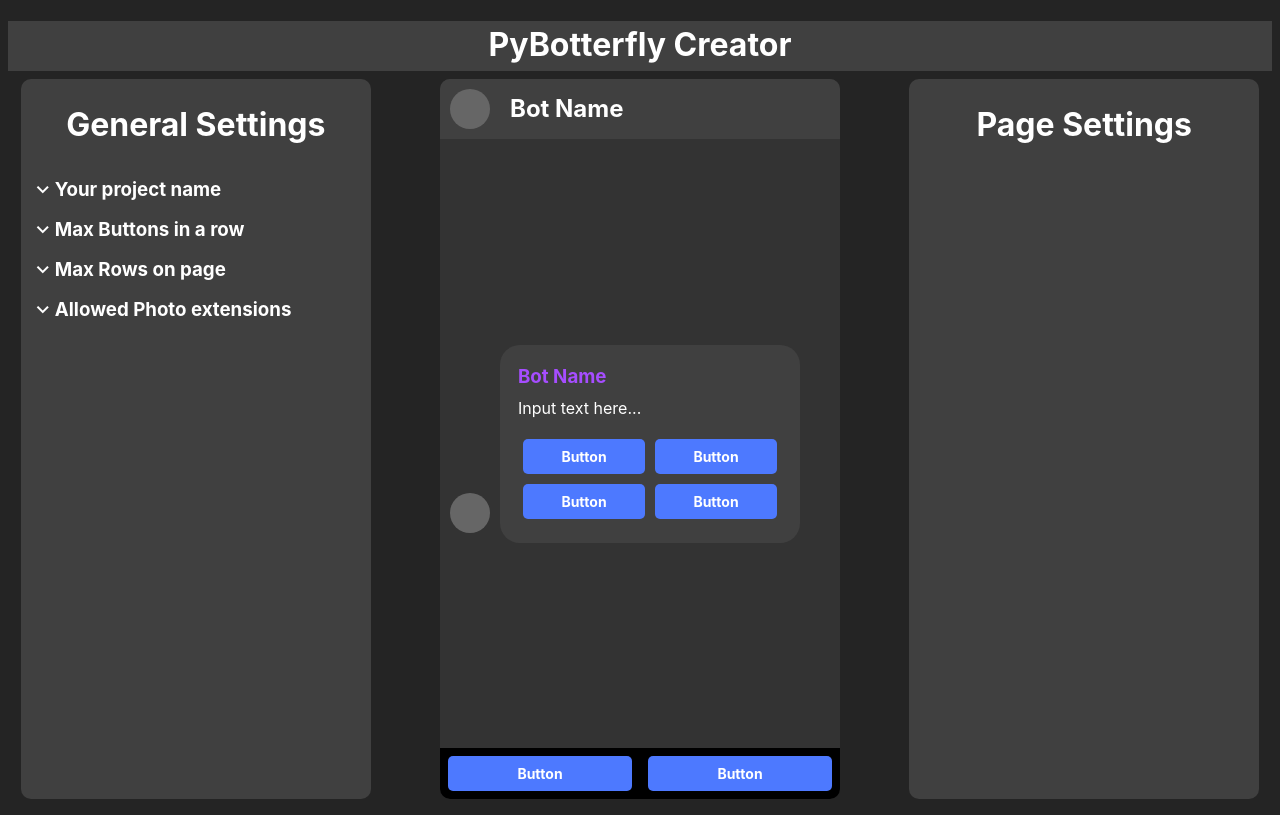
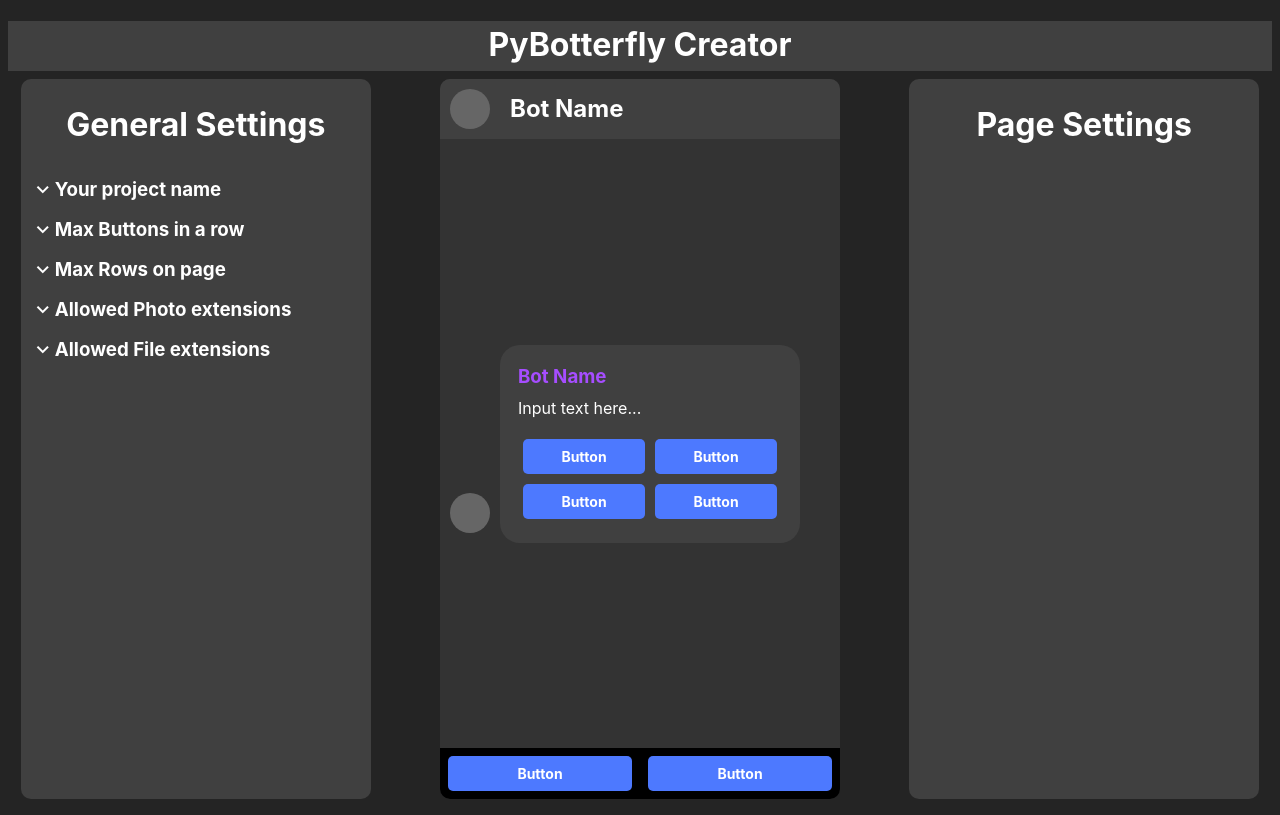
Before and after one commit to Ninzalo/PyBotterfly-web, a React (Vite) app: page / in a window 1280 px wide. Built offline with nearby package versions, Linux system fonts and the light colour scheme.

Commit message:
feat: add allowed file extensions
Added Allowed File extensions to the LeftSidebar

```diff
--- a/src/App.jsx
+++ b/src/App.jsx
@@ -18,6 +18,39 @@ function App() {
     defaultValues.allowedPhotoExtensions,
   )
   const [newPhotoExtensionValue, setNewPhotoExtensionValue] = React.useState('')
+
+  const [fileExtensions, setFileExtensions] = React.useState(
+    defaultValues.allowedFileExtensions,
+  )
+
+  const [newFileExtensionValue, setNewFileExtensionValue] = React.useState('')
+
+  const fileExtensionsFuncs = {
+    onChangeNewFileExtension: (event) => {
+      setNewFileExtensionValue(event.target.value)
+    },
+    removeFileExtension: (itemId) => {
+      setFileExtensions((prevState) =>
+        prevState.filter((item) => item.id !== itemId),
+      )
+    },
+    addFileExtension: (itemId) => {
+      setFileExtensions((prevState) => {
+        const newState = prevState.filter((item) => item.id !== itemId)
+        return [...newState, { id: itemId, isChecked: true }]
+      })
+      setNewFileExtensionValue('')
+    },
+    toggleFileExtension: (itemId) => {
+      setFileExtensions((prevState) =>
+        prevState.map((item) =>
+          item.id === itemId
+            ? { ...item, isChecked: !item.isChecked }
+            : { ...item },
+        ),
+      )
+    },
+  }
 
   const photoExtensionsFuncs = {
     onChangeNewPhotoExtension: (event) => {
@@ -94,6 +127,9 @@ function App() {
           allowedPhotoExtensions={photoExtensions}
           newPhotoExtensionValue={newPhotoExtensionValue}
           {...photoExtensionsFuncs}
+          allowedFileExtensions={fileExtensions}
+          newFileExtensionValue={newFileExtensionValue}
+          {...fileExtensionsFuncs}
         />
         <Page projectName={projectName} />
         <RightSidebar />
--- a/src/DefaultValues.jsx
+++ b/src/DefaultValues.jsx
@@ -12,9 +12,33 @@ const defaultPhotoExtensions = [
     isChecked: false,
   },
 ]
+
+const defaultFileExtensions = [
+  {
+    id: 'xls',
+    isChecked: false,
+  },
+  {
+    id: 'xlsx',
+    isChecked: false,
+  },
+  {
+    id: 'pdf',
+    isChecked: false,
+  },
+  {
+    id: 'doc',
+    isChecked: false,
+  },
+  {
+    id: 'docx',
+    isChecked: false,
+  },
+]
 export const defaultValues = {
   maxButtonsInRow: 4,
   maxRows: 6,
   projectName: 'Bot Name',
   allowedPhotoExtensions: defaultPhotoExtensions,
+  allowedFileExtensions: defaultFileExtensions,
 }
--- a/src/components/LeftSidebar.jsx
+++ b/src/components/LeftSidebar.jsx
@@ -18,6 +18,58 @@ export default function LeftSidebar(props) {
       <MaxButtonsContainer {...props} isItemOpened={isItemOpenedArrow} />
       <MaxRowsContainer {...props} isItemOpened={isItemOpenedArrow} />
       <AllowedPhotoExtensions {...props} isItemOpened={isItemOpenedArrow} />
+      <AllowedFileExtensions {...props} isItemOpened={isItemOpenedArrow} />
+    </div>
+  )
+}
+
+function AllowedFileExtensions(props) {
+  const [itemOpened, setItemOpened] = React.useState(false)
+  function toggleOpened() {
+    setItemOpened((prevState) => !prevState)
+  }
+
+  const handleEnterPress = (key) => {
+    if (key.code === 'Enter') {
+      props.addFileExtension(props.newFileExtensionValue)
+    }
+  }
+
+  const extensions = props.allowedFileExtensions.map((item) => (
+    <AllowedItem
+      key={item.id}
+      id={item.id}
+      isChecked={item.isChecked}
+      onClick={() => props.toggleFileExtension(item.id)}
+      onRemove={() => props.removeFileExtension(item.id)}
+    />
+  ))
+  return (
+    <div className='allowed-file-extensions-container'>
+      <div className='dropdown' onClick={toggleOpened}>
+        {props.isItemOpened(itemOpened)}
+        <h3>Allowed File extensions</h3>
+      </div>
+
+      {itemOpened && extensions}
+      {itemOpened && (
+        <div className='add-extension'>
+          <input
+            type='text'
+            placeholder='Add new'
+            maxLength={10}
+            onChange={props.onChangeNewFileExtension}
+            onKeyDown={handleEnterPress}
+            value={props.newFileExtensionValue}
+          />
+          <span
+            className='material-symbols-outlined clickable'
+            onClick={() => props.addFileExtension(props.newFileExtensionValue)}
+          >
+            done
+          </span>
+        </div>
+      )}
     </div>
   )
 }
```
